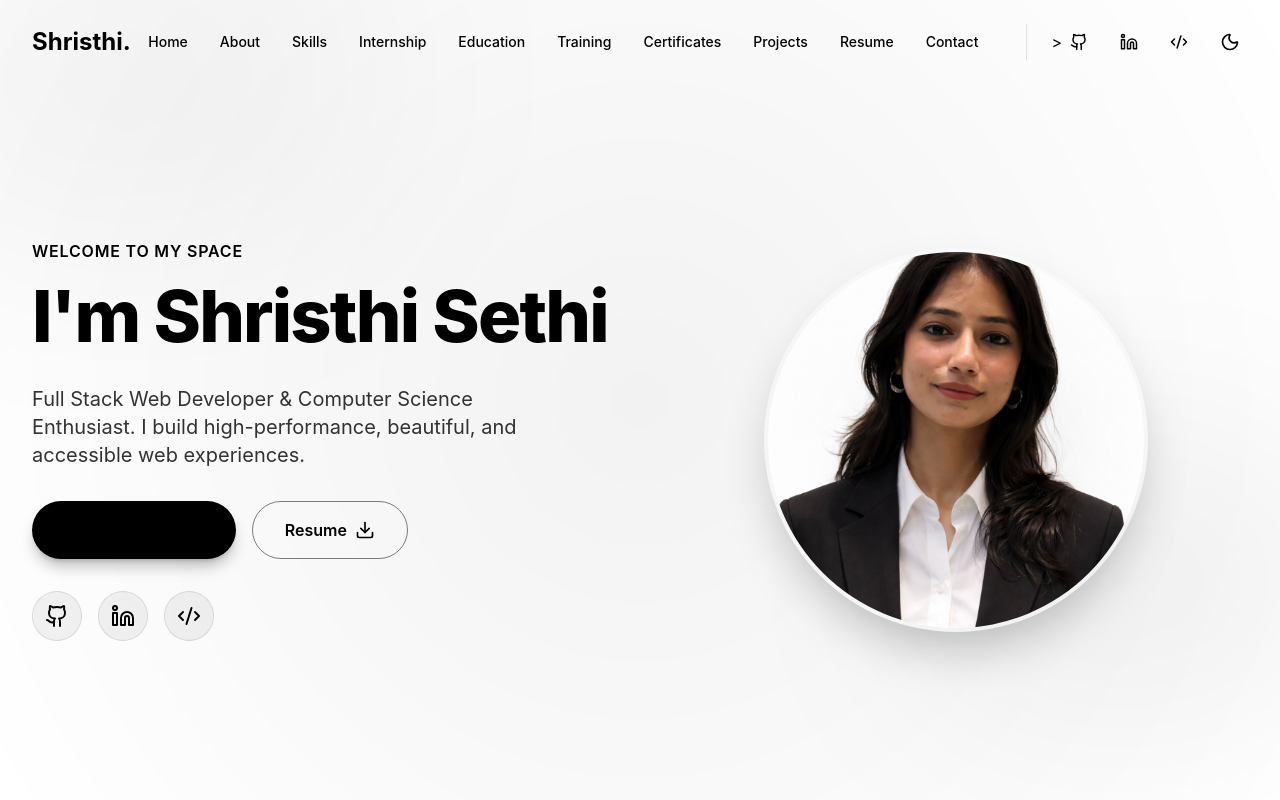
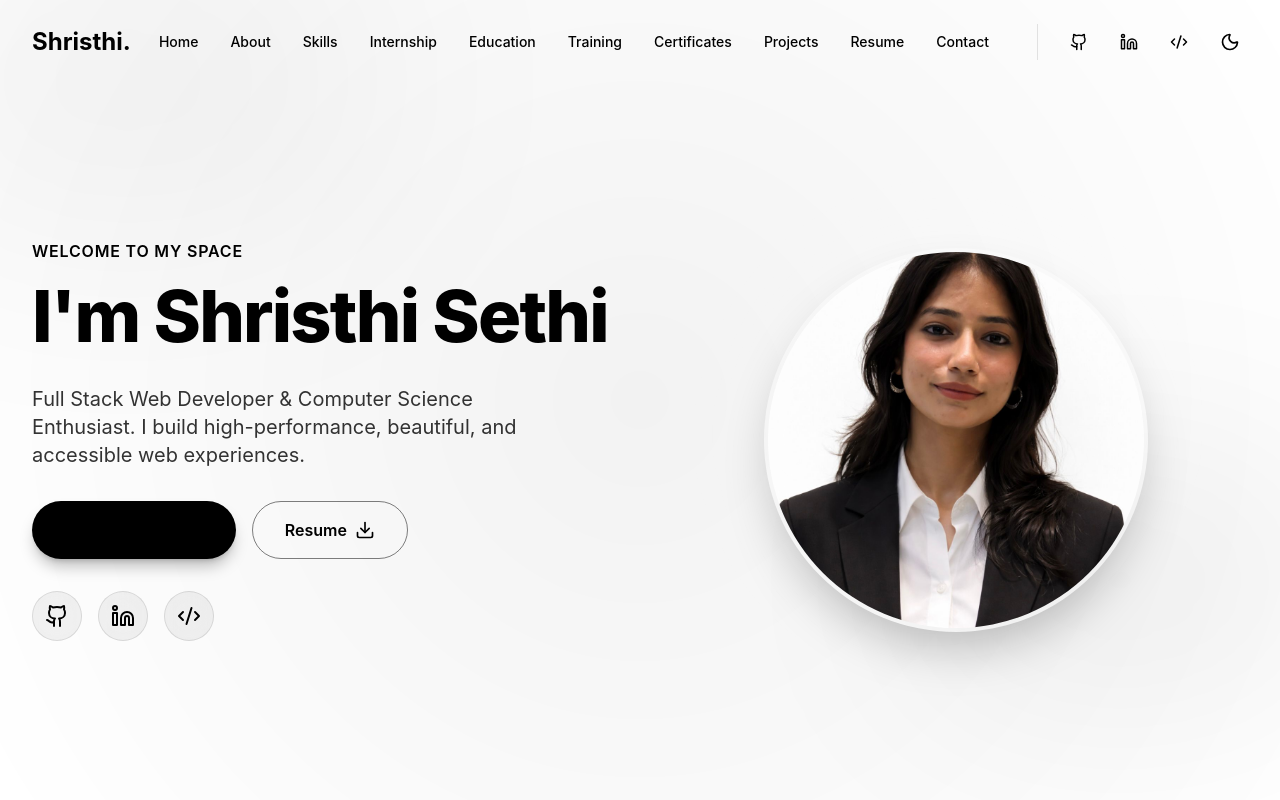
Before and after one commit to shri9461/shristhi-portfolio, a React (Vite) app: page / in a window 1280 px wide. Shown: the top 800 px of the page. Built offline with nearby package versions, Linux system fonts and the light colour scheme.

Commit message:
Fix final typos and ensure theme contrast consistency

```diff
--- a/src/components/Footer.jsx
+++ b/src/components/Footer.jsx
@@ -2,7 +2,7 @@ import { Github, Linkedin, Code2 } from 'lucide-react'
 
 const Footer = () => {
     return (
-      <footer className="py-12 border-t border-foreground/5 mt-20">>
+      <footer className="py-12 border-t border-foreground/5 mt-20">
         <div className="max-w-7xl mx-auto px-4 sm:px-6 lg:px-8">
           <div className="flex flex-col md:flex-row justify-between items-center gap-6">
             <div className="text-2xl font-bold text-primary">
@@ -14,7 +14,7 @@ const Footer = () => {
             </p>
 
             <div className="flex items-center gap-6">
-              <div className="flex gap-4 text-sm opacity-50 mr-4 border-r border-foreground/10 pr-6">>
+              <div className="flex gap-4 text-sm opacity-50 mr-4 border-r border-foreground/10 pr-6">
                 <a href="#about" className="hover:text-primary transition-colors">About</a>
                 <a href="#projects" className="hover:text-primary transition-colors">Projects</a>
                 <a href="#contact" className="hover:text-primary transition-colors">Contact</a>
--- a/src/components/Navbar.jsx
+++ b/src/components/Navbar.jsx
@@ -57,7 +57,7 @@ const Navbar = ({ darkMode, toggleDarkMode }) => {
                 {link.name}
               </motion.a>
             ))}
-            <div className="flex items-center space-x-4 border-l border-foreground/10 pl-6 ml-4">>
+            <div className="flex items-center space-x-4 border-l border-foreground/10 pl-6 ml-4">
               <a
                 href="https://github.com/shri9461"
                 target="_blank"
```
